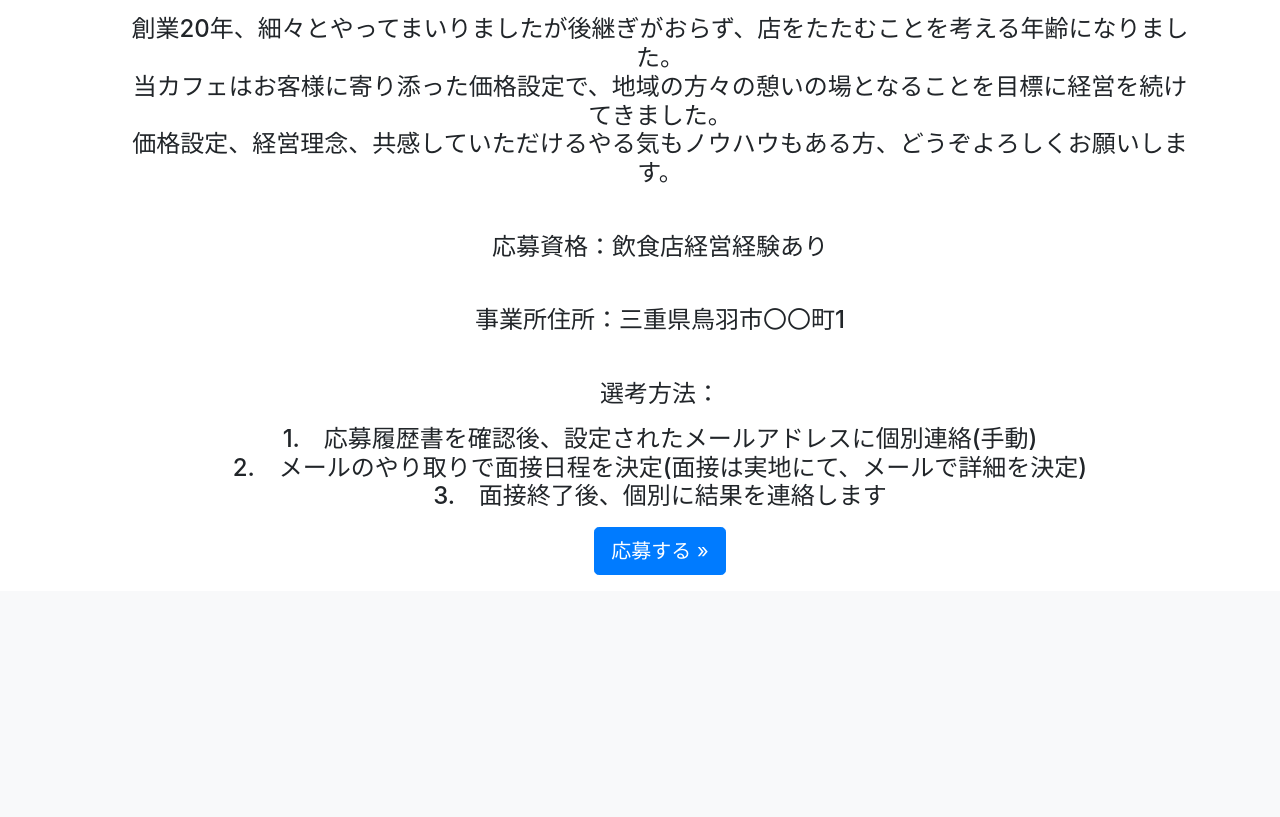
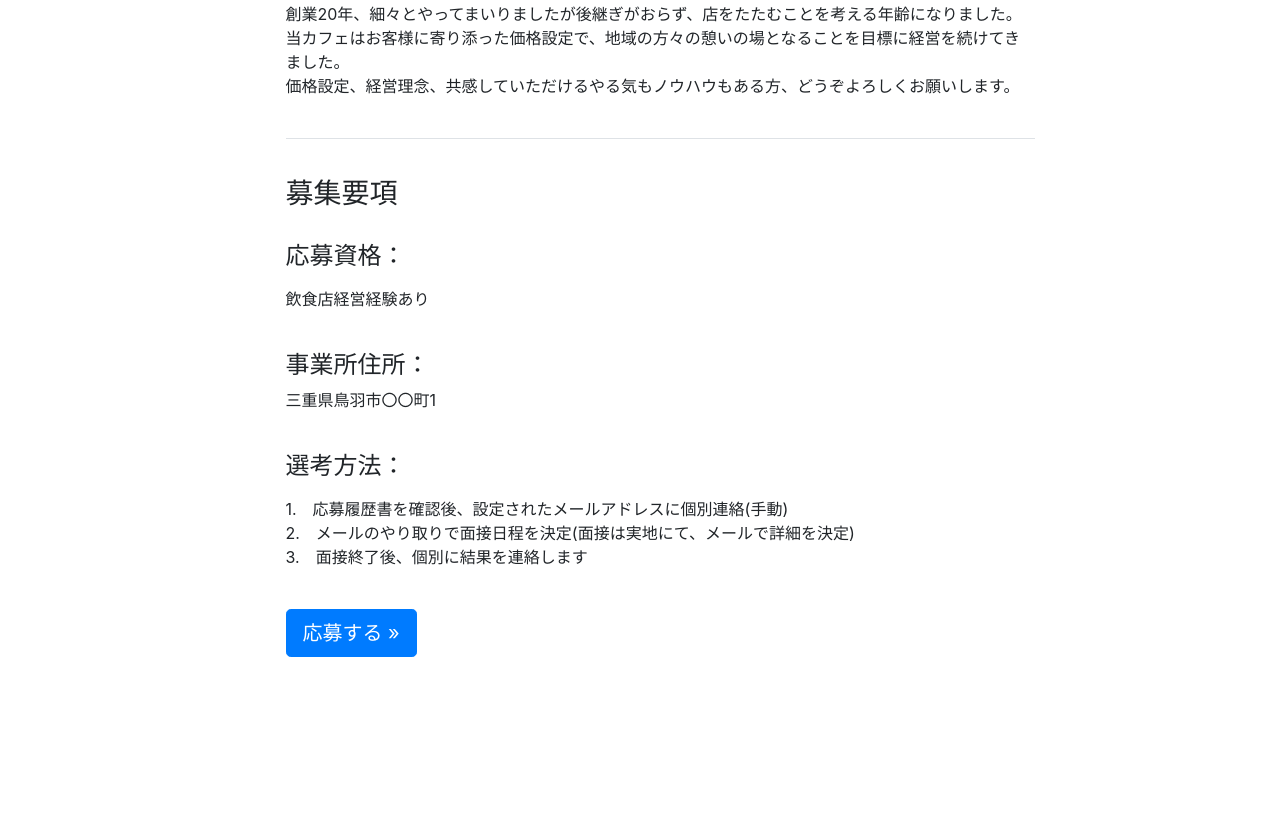
Before and after one commit to 19276YamamotoKeisuke/learning_log, a Django app: page /topics/entries/39/ in a window 1280 px wide. Shown: the part 683-1500 px from the top of the page. Before the commit the page ends 1258 px from the top, so only its background shows below. Run offline with Django 4.2, Linux system fonts and the light colour scheme; a user stored in the database is signed in; data comes from the database, SQL or seed files in the repository; both versions use the stored data as it was after the commit; parts of the project's set-up code (start-up, migrations or seed data) failed here and were passed over; some libraries are stand-ins or nearby versions.

Commit message:
一通りレイアウト整理

```diff
--- a/learning_logs/forms.py
+++ b/learning_logs/forms.py
@@ -30,11 +30,11 @@ class EntryForm(forms.ModelForm):
     class Meta:
         model = Entry
         fields = Entryfields = ['topic','title','address','eligibility','image','text','selection_method']
-        labels = {'topic': '','title': 'タイトル','address':'事業所住所','eligibility':'応募資格','image':'画像を追加','text':'本文追加','selection_method':'選考方法'}
+        labels = {'topic': '','title': 'タイトル','address':'事業所住所','eligibility':'希望する人','image':'画像を追加','text':'本文追加','selection_method':'選考方法'}
         widgets = {
             'title': forms.TextInput(attrs={'class': 'form-control'}),
             'address': forms.TextInput(attrs={'class': 'form-control'}),
-            'eligibility': forms.TextInput(attrs={'class': 'form-control'}),
+            'eligibility': forms.Textarea(attrs={'class': 'form-control'}),
             'text': forms.Textarea({'class':'form-control'}),
             'selection_method': forms.Textarea({'class':'form-control'}),
         }
--- a/learning_logs/static/learning_logs/every_entry.css
+++ b/learning_logs/static/learning_logs/every_entry.css
@@ -2,15 +2,29 @@
 .edit_button {
     text-align: right;
 }
-.main_text {
-    text-align: center;
+.img-content {
+    margin-left: auto;
+    margin-right: auto;
+    margin-bottom: 3%;
+    max-width: 100%;
+    height: auto;
 }
 .gray {
     color: gray;
 }
 .center {
+    margin-left: 5%;
+    margin-right: 5%;
+    margin-bottom: 5%;
+    margin-top: 0%;
+    padding: 10%;
+}
+.center-mini {
     margin-left: 10%;
     margin-right: 10%;
-    margin-bottom: 10%;
+    margin-bottom: 5%;
     margin-top: 5%;
 }
+.main_text {
+    padding-top: 5%;
+}
--- a/learning_logs/static/learning_logs/text-align.css
+++ b/learning_logs/static/learning_logs/text-align.css
@@ -4,7 +4,6 @@
     margin-bottom: 10%;
     margin-top: 5%;
 }
-
 .right {
     text-align: right;
 }
--- a/learning_logs/templates/learning_logs/edit_profile.html
+++ b/learning_logs/templates/learning_logs/edit_profile.html
@@ -10,8 +10,8 @@
 {% block content %}
 
     {% comment %} <p><a>{{ user }}</a><p> {% endcomment %}
-
 <div class="formtag">
+    <p>※プロフィール内にURLを記述するときは、URLの前後にスペースを挿入してください</p>
     <form action="{% url 'learning_logs:edit_Profile' user.id %}" method='post' enctype='multipart/form-data'>
         {% csrf_token %}
         {{ form.as_p }}
--- a/learning_logs/templates/learning_logs/entries.html
+++ b/learning_logs/templates/learning_logs/entries.html
@@ -43,10 +43,10 @@
       </div>
       <div class="col-md-8">
         <div class="card-body">
-          <h5 class="card-title">{{ entry.title|linebreaks }}</h5>
+          <h5 class="card-title">{{ entry.title | linebreaks }}</h5>
           <a class="gray">
           <p class="card-text">トピック: {{ entry.topic }}</p>
-          <p class="card-text">{{ entry.eligibility }}</p>
+          <p class="card-text">{{ entry.eligibility | linebreaks }}</p>
           </a>
           <p class="card-text"><small class="text-muted">Last updated {{ entry.date_added|date:'Y年m月d日 H:i'}}</small></p>
         </div>
--- a/learning_logs/templates/learning_logs/every_entry.html
+++ b/learning_logs/templates/learning_logs/every_entry.html
@@ -2,32 +2,41 @@
 {% load static %}
 
 {% block page_header %}
-
+<link rel="stylesheet" type="text/css" href="{% static 'learning_logs/text-align.css' %}">
 <link rel="stylesheet" type="text/css" href="{% static 'learning_logs/every_entry.css' %}">
-<h3>記事詳細　</h3>
 
 {% endblock page_header %}
 
 {% block content %}
 
     <ul>
-        <h3>{{entry.title}}</h3>
-            <h4 class="main_text">
+        <div class="center">
                 {% if entry.image %}
-                <img src="/{{entry.image}}" class="img-fluid" style="height:500px;"><br>
+                <div class="img-content">
+                <img src="/{{entry.image}}" class="img-fluid"><br>
+                </div>
                 {% endif %}
-                <p>{{ entry.text | linebreaks | urlize}}</p>
+                    <h3>{{entry.title}}</h3>
+                    <h4>トピック：{{ entry.topic }}</h4>
+                    <div class="gray"><a>{{ entry.date_added }}</a></div>
+                    <div class="border-top"></div>
+                <p class="main_text">{{ entry.text | linebreaks | urlize}}</p>
                 <br>
-                <p>応募資格：{{ entry.eligibility }}</p>
+                <div class="border-top"></div>
+                <div class="main_text">
+                    <h3>募集要項</h3>
+                    <br>
+                <h4>応募資格：</h4><p>{{ entry.eligibility | linebreaks}}</p>
                 <br>
-                <p>事業所住所：{{ entry.address }}</p>
+                <h4>事業所住所：</h4><p>{{ entry.address }}</p>
                 <br>
-                <p>選考方法：{{ entry.selection_method | linebreaks | urlize }}</p>
+                <h4>選考方法：</h4><p>{{ entry.selection_method | linebreaks | urlize }}</p><br>
                 <a class="btn btn-lg btn-primary" role="button" href="{% url 'learning_logs:apply_entry' entry.id user.id %}">応募する &raquo;</a>
-            </h4>
+                </div>
     </ul>
 
 <h3>
+</div>
     {% comment %} <a href="{% url 'learning_logs:new_topic' %}">新規トピックを追加</a></h3> {% endcomment %}
 
 
--- a/learning_logs/templates/learning_logs/users.html
+++ b/learning_logs/templates/learning_logs/users.html
@@ -3,7 +3,7 @@
 
 {% block page_header %}
 <h3>ユーザー一覧</h3>
-<link rel="stylesheet" type="text/css" href="{% static 'learning_logs/text-align.css' %}">
+<link rel="stylesheet" type="text/css" href="{% static 'learning_logs/every_entry.css' %}">
 {% endblock page_header %}
 
 {% block content %}
--- a/learning_logs/views.py
+++ b/learning_logs/views.py
@@ -25,13 +25,24 @@ def topics(request):
 def topic(request, topic_id):
     """1つのトピックとそれについての全ての記事を表示"""
     topic = Topic.objects.get(id=topic_id)
-    # トピックが現在のユーザーが所持するものであることを確認する
-    # if topic.owner != request.user:
-    #     raise Http404
+    form = SearchForm(request.GET)
+    if form.is_valid():
+        keyword = form.cleaned_data['keyword']
+        entries = Entry.objects.filter(text__icontains = keyword).order_by('date_added').reverse
+    else:
+        form = SearchForm()
+        entries = Entry.objects.order_by('date_added').reverse()
 
-    entries = topic.entry_set.order_by('-date_added')
-    context = {'topic': topic, 'entries': entries}
-    return render(request, 'learning_logs/topic.html', context)
+    context = {'topic': topic,'entries': entries, 'form': form}
+    return render(request, 'learning_logs/entries.html', context)
+    # topic = Topic.objects.get(id=topic_id)
+    # # トピックが現在のユーザーが所持するものであることを確認する
+    # # if topic.owner != request.user:
+    # #     raise Http404
+
+    # entries = topic.entry_set.order_by('-date_added')
+    # context = {'topic': topic, 'entries': entries}
+    # return render(request, 'learning_logs/topic.html', context)
 
 
 @login_required
@@ -168,7 +179,7 @@ def edit_entry(request, entry_id):
             # form.save()
             new_entry = form.save(commit=False)
             new_entry.save()
-            return redirect('learning_logs:entries')
+            return redirect('learning_logs:entry',entry_id)
 
     context = {'entry': entry, 'topic': topic, 'form': form}
     return render(request, 'learning_logs/edit_entry.html', context)
@@ -199,11 +210,12 @@ def edit_Profile(request, user_id):
 def my_page(request, user_id):
     """マイページ生成"""
     # user_id = request.user.id
-    entries = Entry.objects.filter(entry_owner=request.user).order_by('date_added')
+    entries = Entry.objects.filter(entry_owner=request.user).order_by('-date_added')
     applys = Apply.objects.filter(owner_id=user_id)
+    entry_applied = Apply.objects.filter(applicant_id=user_id)
     profile = Profile.objects.get(user=user_id)
 
-    context = {'user_id': user_id, 'entries': entries, 'applys':applys, 'profile':profile}
+    context = {'user_id': user_id, 'entries': entries, 'applys':applys, 'entry_applied':entry_applied,'profile':profile}
     return render(request, 'learning_logs/my_page.html', context)
 
 
```
Also changed, not shown: learning_logs/templates/learning_logs/apply_entered.html (+5 -3 lines), learning_logs/templates/learning_logs/my_page.html (+17 -3 lines), learning_logs/templates/learning_logs/topic.html (+33 -8 lines), db.sqlite3, 2 other files.
